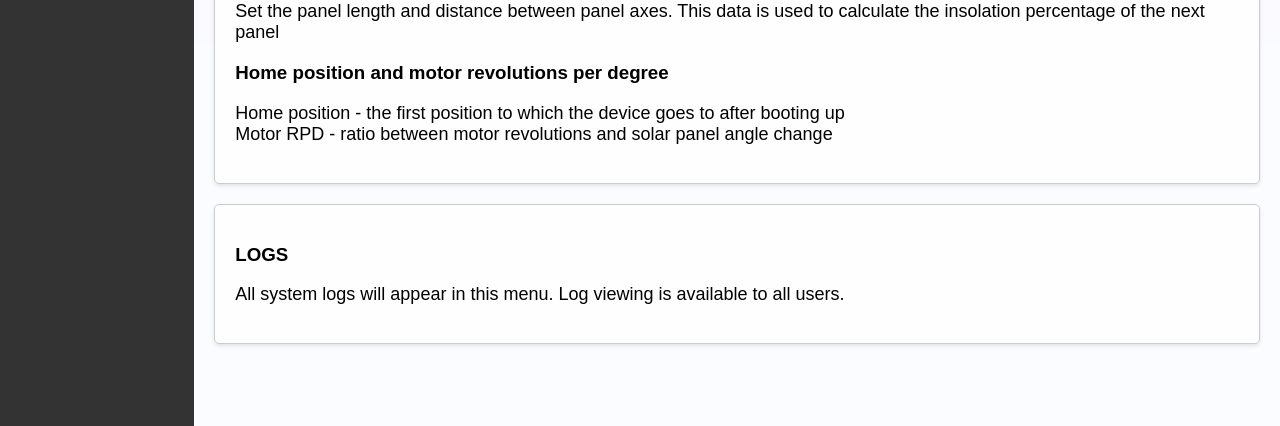
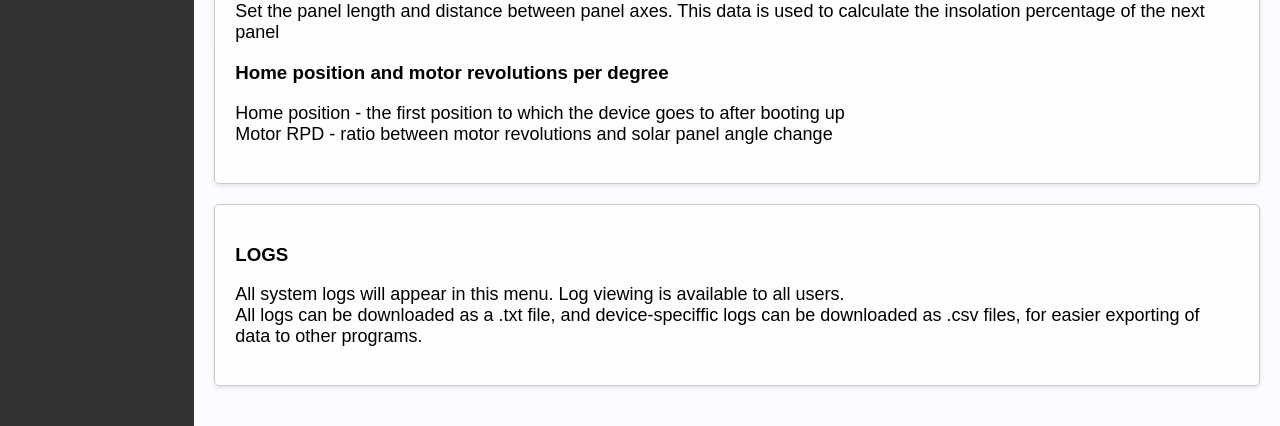
Before and after one commit to fbrstilo/RENS_SolarTracker, a Flask app: template templates/index.html in a window 1280 px wide. Shown: the part 1866-2292 px from the top of the page. Run offline with Flask 3, Linux system fonts and the light colour scheme; the template is opened without the code that fills it, so the values that code supplies are empty; parts of the project's set-up code (start-up, migrations or seed data) failed here and were passed over.

Commit message:
Downloading logs as .txt and .csv

```diff
--- a/app.py
+++ b/app.py
@@ -1,4 +1,4 @@
-from flask import Flask, render_template, redirect, request, make_response
+from flask import Flask, render_template, redirect, request, make_response, send_file
 import json
 import os
 import tracking as tr
@@ -6,6 +6,9 @@ import time
 import struct
 import threading
 import logging
+import re
+from io import StringIO, BytesIO
+import werkzeug
 
 POSITION_CONTROL_PORT = 1
 PARAMETER_SETTINGS_PORT = 3
@@ -78,7 +81,7 @@ def alarms_errors():
             filepath = tr.ALARMS_PATH + "Alarm_Error.log"
             with open(filepath, 'r') as f:
                 data = f.read()
-                return render_template('logs.html', alarms_and_errors=tr.alarms_and_errors, devices=devices.items(), logs=logs, data=data, logged_in=validate_login(request))
+                return render_template('logs.html', alarms_and_errors=tr.alarms_and_errors, devices=devices.items(), logs=logs, data=data, logged_in=validate_login(request), logSelected="alarms/Alarm_Error.log")
     else:
         if 'dismiss-all' in request.form:
             tr.alarms_and_errors.remove_all_errors()
@@ -142,17 +145,30 @@ def device_on_select():
         timeout_enable = True
         return redirect(f'/device?id=device{device_number}')
 
-@app.route('/logs')
+@app.route('/logs', methods=['GET', 'POST'])
 def log_on_select():
     global devices, logs
     load_devices()
     load_logs()
     logged_in = True if validate_login(request) else False
-    filepath = f"{tr.LOGS_PATH}{request.args.get('id')}"
+    filename = f"{request.args.get('id')}"
+    filepath = f"{tr.LOGS_PATH}{filename}"
+    downloadCSV = True if filename.startswith('Device') else False # allow downloading .csv if the log belongs to a speciffic device
     with open(filepath, 'r') as f:
         data = f.read()
-        return render_template('logs.html', alarms_and_errors=tr.alarms_and_errors, devices=devices.items(), logs=logs, data=data, logged_in=logged_in)
+    return render_template('logs.html', alarms_and_errors=tr.alarms_and_errors, devices=devices.items(), logs=logs, logSelected=filepath, data=data, logged_in=logged_in, downloadCSV=downloadCSV)
 
+@app.route('/download', methods=['POST'])
+def download_log():
+    filepath = request.form['filepath']
+    filename = os.path.basename(filepath)
+    if('download-txt' in request.form):
+        return send_file(path_or_file=filepath, as_attachment=True)
+    elif('download-csv' in request.form):
+        file = BytesIO()
+        file.write(str.encode(log_to_csv(filepath)))
+        file.seek(0)
+        return send_file(path_or_file=file, mimetype='text/csv', as_attachment=True, download_name=os.path.splitext(filename)[0] + '.csv')
 
 def device_eui_from_number(device_number):
      global devices
@@ -413,6 +429,13 @@ def update_json(request, file_path):
     with open(file_path, "w") as f:
         json.dump(data, f)
 
+def log_to_csv(filepath):
+    with open(filepath, 'r') as f:
+        content = f.read()
+    csvdata = 'Date,Time,Panel tilt\n'
+    csvdata += re.sub(r"[^\S\r\n]+", ",", content.strip()) # format the log as a .csv (replace whitespace with commas, preserve newlines)
+    return csvdata
+
 def validate_login(request):
     admin_token = request.cookies.get('admin_token')
     if(admin_token):
--- a/templates/index.html
+++ b/templates/index.html
@@ -69,7 +69,9 @@
     </div>
     <div class="box">
         <h3>LOGS</h3>
-        <p>All system logs will appear in this menu. Log viewing is available to all users.</p>
+        <p>All system logs will appear in this menu. Log viewing is available to all users.
+		<br>All logs can be downloaded as a .txt file, and device-speciffic logs can be downloaded as .csv files, for easier exporting of data to other programs.
+		</p>
     </div>
 </div>
 {% endblock %}
--- a/tracking.py
+++ b/tracking.py
@@ -339,9 +339,9 @@ device_eui_map = load_or_create_device_mappings()
 #log_request_thread.start()
 
 # Testing of the alarm and error page
-write_to_log(f"{datetime.now().strftime('%Y-%m-%d %H:%M:%S')}, Error: decoding JSON:\n", ALARMS_PATH + 'Alarm_Error.log', alarm=True)
-write_to_log(f"{datetime.now().strftime('%Y-%m-%d %H:%M:%S')}, L6470 Status Reg (Hex): status_reg:#06x, (Decimal): status_reg, Error: error_text\n", ALARMS_PATH + 'Alarm_Error.log', alarm=True)
-write_to_log(f"{datetime.now().strftime('%Y-%m-%d %H:%M:%S')}, Device device_number (eui:dev_eui) has just been rebooted.\n", ALARMS_PATH + 'Alarm_Error.log', alarm=True)
+#write_to_log(f"{datetime.now().strftime('%Y-%m-%d %H:%M:%S')}, Error: decoding JSON:\n", ALARMS_PATH + 'Alarm_Error.log', alarm=True)
+#write_to_log(f"{datetime.now().strftime('%Y-%m-%d %H:%M:%S')}, L6470 Status Reg (Hex): status_reg:#06x, (Decimal): status_reg, Error: error_text\n", ALARMS_PATH + 'Alarm_Error.log', alarm=True)
+#write_to_log(f"{datetime.now().strftime('%Y-%m-%d %H:%M:%S')}, Device device_number (eui:dev_eui) has just been rebooted.\n", ALARMS_PATH + 'Alarm_Error.log', alarm=True)
 
 # Start MQTT client loop
 client.loop_start()
```
Also changed, not shown: templates/logs.html (+10 -0 lines).
